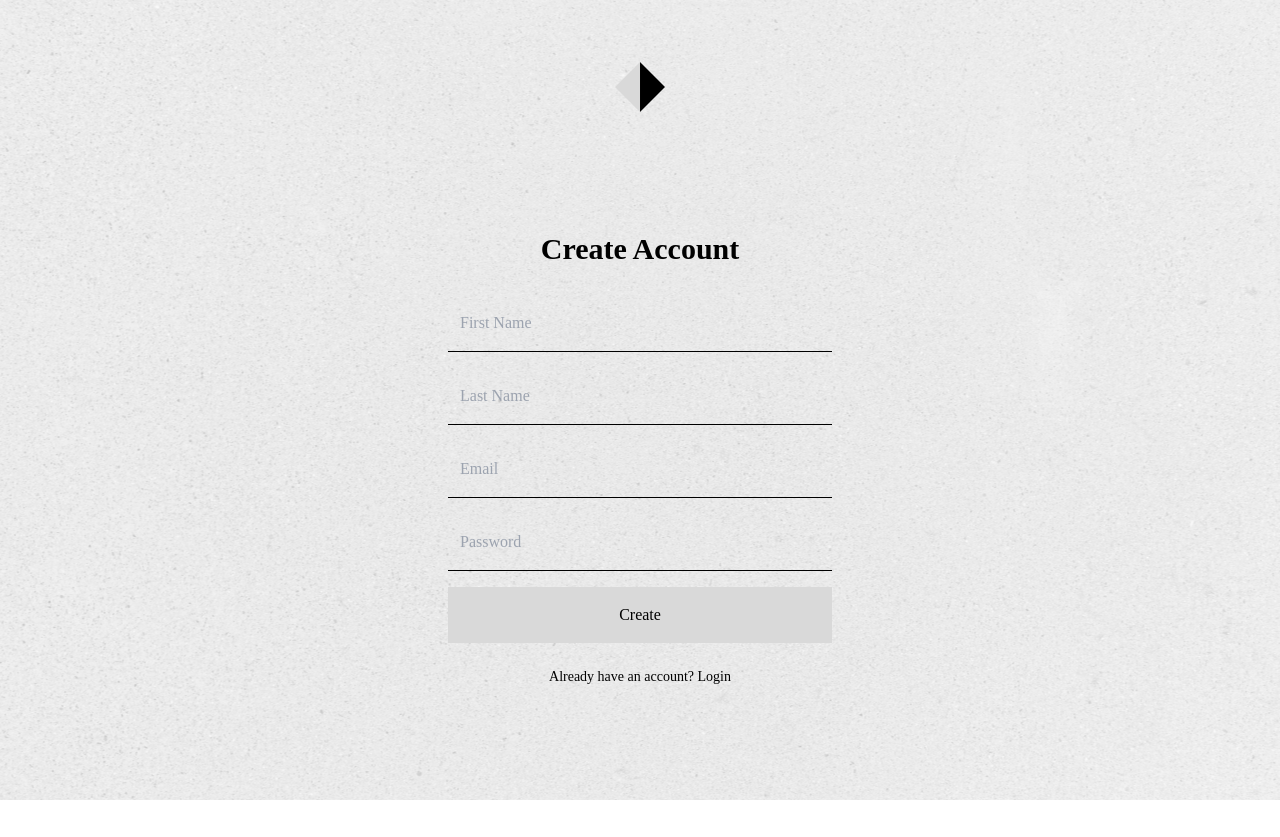
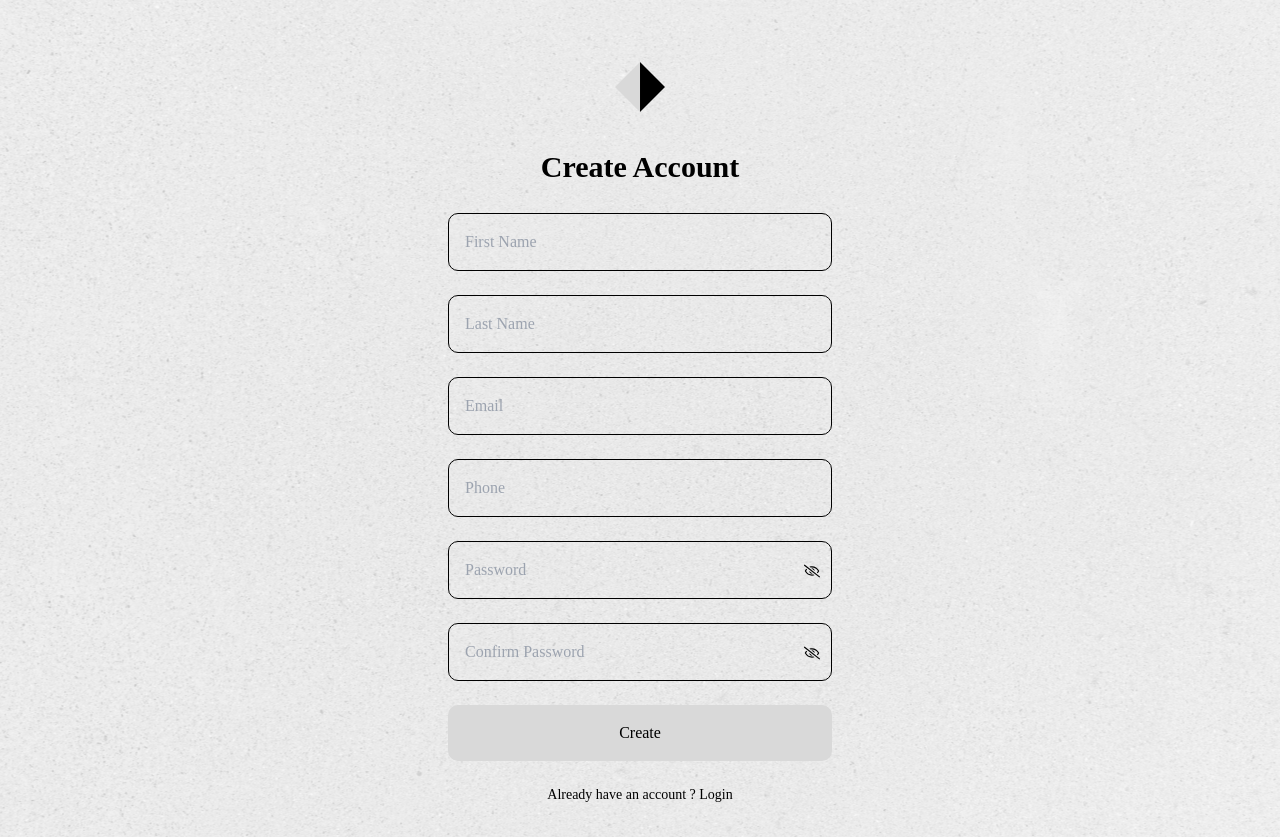
Before and after one commit to NaumanHaider868/clothing-frontend, a React (Create React App) app: page /register in a window 1280 px wide. Before the commit the page ends 800 px from the top, so only its background shows below. Built offline with nearby package versions, Linux system fonts and the light colour scheme.

Commit message:
added APIs for auth pages

```diff
--- a/src/App.js
+++ b/src/App.js
@@ -9,6 +9,8 @@ import Checkout from './pages/Public/Components/Checkout';
 import Cart from './pages/Public/Components/Cart';
 import Login from './pages/Public/auth/login';
 import Register from './pages/Public/auth/Register';
+import "react-toastify/dist/ReactToastify.css";
+import { ToastContainer } from 'react-toastify';
 
 export default function App() {
   return (
@@ -24,6 +26,7 @@ export default function App() {
         <Route path='/login' element={<Login />} />
         <Route path='/register' element={<Register />} />
       </Routes>
+      <ToastContainer />
     </>
   )
 }
--- a/src/assets/css/auth.scss
+++ b/src/assets/css/auth.scss
@@ -21,7 +21,11 @@
         }
     }
 
-    .b-bottom {
-        border-bottom: 1px solid;
+    .input-b {
+        border: 1px solid black;
+    }
+
+    .sl-bubble4 {
+        height: 24px;
     }
 }
--- a/src/pages/Public/auth/Register.jsx
+++ b/src/pages/Public/auth/Register.jsx
@@ -1,31 +1,73 @@
-import React from "react";
+import React, { useState } from "react";
 import "../../../assets/css/auth.scss";
-import { Link } from "react-router-dom";
+import { Link, useNavigate } from "react-router-dom";
 import { useForm } from "react-hook-form";
 import { yupResolver } from "@hookform/resolvers/yup";
 import * as yup from "yup";
+import PasswordField from "../shareFiles/PasswordField";
+import { api } from "../../../utlis/customAPI";
+import { toast } from "react-toastify";
+import { formatPlaceholder } from "../../../utlis/formatPlaceholder";
+import Loader from "react-js-loader";
 
-// Yup validation schema
 const schema = yup.object({
-  firstName: yup.string().required("First name is required"),
-  lastName: yup.string().required("Last name is required"),
+  first_name: yup.string().required("First name is required"),
+  last_name: yup.string().required("Last name is required"),
   email: yup
     .string()
     .email("Invalid email address")
     .required("Email is required"),
+  phone: yup
+    .string()
+    .matches(/^\+?[1-9]\d{1,14}$/, "Phone number must be in a valid format")
+    .required("Phone number is required"),
   password: yup
     .string()
-    .min(6, "Password must be at least 6 characters")
-    .required("Password is required"),
+    .min(8, "Password must be at least 8 characters")
+    .required("Password is required")
+    .matches(/[A-Z]/, "Password must contain at least one uppercase letter")
+    .matches(/[a-z]/, "Password must contain at least one lowercase letter")
+    .matches(/[0-9]/, "Password must contain at least one number")
+    .matches(
+      /[@$!%*?&#]/,
+      "Password must contain at least one special character"
+    ),
+  confirm_password: yup
+    .string()
+    .oneOf([yup.ref("password"), null], "Passwords must match")
+    .required("Confirm password is required"),
 });
 
 const Register = () => {
+  const navigate = useNavigate();
+  const [loading, setLoading] = useState(false);
+
   const {
     register,
     handleSubmit,
     formState: { errors },
   } = useForm({ resolver: yupResolver(schema) });
-  const onSubmit = (data) => console.log("Form Data:", data);
+
+  const onSubmit = (data) => {
+    setLoading(true);
+    api
+      .post("/auth/register", data)
+      .then((res) => {
+        toast.success(res.data.message);
+        const token = res.data.token;
+        localStorage.setItem("token", token);
+        navigate("/");
+      })
+      .catch((err) => {
+        const errorMessage =
+          err.response?.data?.message || "Something went wrong";
+        toast.error(errorMessage);
+        console.log(err);
+      })
+      .finally(() => {
+        setLoading(false);
+      });
+  };
 
   return (
     <div className="flex items-center auth register">
@@ -36,47 +78,60 @@ const Register = () => {
       </div>
       <div className="w-full max-w-md p-8 space-y-6 m-auto text-center">
         <h2 className="text-[30px] font-semibold">Create Account</h2>
-        <form onSubmit={handleSubmit(onSubmit)} className="space-y-4">
-          {["firstName", "lastName", "email", "password"].map((field, i) => (
-            <div key={i}>
+        <form onSubmit={handleSubmit(onSubmit)} className="space-y-6">
+          {["first_name", "last_name", "email", "phone"].map((field, i) => (
+            <div key={i} className="field-group">
               <input
+                id={field}
                 type={
-                  field === "password"
-                    ? "password"
-                    : field === "email"
+                  field === "email"
                     ? "email"
+                    : field === "phone"
+                    ? "tel"
                     : "text"
                 }
-                placeholder={
-                  errors[field]
-                    ? errors[field].message
-                    : field === "lastName"
-                    ? "Last Name"
-                    : field === "firstName"
-                    ? "First Name"
-                    : field.charAt(0).toUpperCase() + field.slice(1)
-                }
+                placeholder={formatPlaceholder(field)}
                 {...register(field)}
-                className={`w-full px-3 py-4 outline-none bg-transparent b-bottom ${
-                  errors[field]
-                    ? "placeholder-red-500 placeholder-font-bold"
-                    : ""
+                className={`w-full py-4 pl-4 pr-7 rounded-[10px] outline-none bg-transparent input-b ${
+                  errors[field] ? "border-red-500" : ""
                 }`}
               />
-              {/* {errors[field] && (
-                <span className="text-red-500">{errors[field].message}</span>
-              )} */}
+              {errors[field] && (
+                <p className="text-red-500 text-[14px] mt-1 ml-4 text-left">
+                  {errors[field]?.message}
+                </p>
+              )}
             </div>
           ))}
+
+          {[
+            { fieldName: "password", label: "Password" },
+            { fieldName: "confirm_password", label: "Confirm Password" },
+          ].map((item, i) => (
+            <div key={i} className="field-group">
+              <PasswordField
+                fieldName={item.fieldName}
+                label={item.label}
+                register={register}
+                error={errors[item.fieldName]?.message}
+              />
+            </div>
+          ))}
+
           <button
             type="submit"
-            className="w-full py-4 bg-[#D9D9D9] hover:bg-[#c7c5c5] transition-colors duration-300"
+            className="w-full py-4 bg-[#D9D9D9] rounded-[10px] hover:bg-[#c7c5c5] transition-colors duration-300"
+            disabled={loading}
           >
-            Create
+            {loading ? (
+              <Loader type="bubble-spin" bgColor="#000" size={30} />
+            ) : (
+              "Create"
+            )}
           </button>
         </form>
         <p className="text-sm text-center">
-          Already have an account?{" "}
+          Already have an account ?{" "}
           <Link to="/login" className="hover:underline cursor-pointer">
             Login
           </Link>
--- a/src/pages/Public/auth/login.jsx
+++ b/src/pages/Public/auth/login.jsx
@@ -1,15 +1,53 @@
 import React, { useState } from "react";
 import "../../../assets/css/auth.scss";
-import { Link } from "react-router-dom";
+import { Link, useNavigate } from "react-router-dom";
+import * as yup from "yup";
+import { useForm } from "react-hook-form";
+import { yupResolver } from "@hookform/resolvers/yup";
+import { api } from "../../../utlis/customAPI";
+import { toast } from "react-toastify";
+import PasswordField from "../shareFiles/PasswordField";
+import Loader from "react-js-loader";
+
+const schema = yup.object({
+  email: yup
+    .string()
+    .email("Invalid email address")
+    .required("Email is required"),
+  password: yup
+    .string()
+    .min(8, "Password must be at least 8 characters")
+    .required("Password is required"),
+});
 
 const Login = () => {
-  const [email, setEmail] = useState("");
-  const [password, setPassword] = useState("");
+  const navigate = useNavigate();
+  const [loading, setLoading] = useState(false);
+  const {
+    register,
+    handleSubmit,
+    formState: { errors },
+  } = useForm({ resolver: yupResolver(schema) });
 
-  const handleSubmit = (e) => {
-    e.preventDefault();
-    console.log("Email:", email);
-    console.log("Password:", password);
+  const onSubmit = (data) => {
+    setLoading(true);
+    api
+      .post("/auth/login", data)
+      .then((res) => {
+        toast.success(res.data.message);
+        const token = res.data.token;
+        localStorage.setItem("token", token);
+        navigate("/");
+      })
+      .catch((err) => {
+        const errorMessage =
+          err.response?.data?.message || "Something went wrong";
+        toast.error(errorMessage);
+        console.log(err);
+      })
+      .finally(() => {
+        setLoading(false);
+      });
   };
 
   return (
@@ -21,32 +59,48 @@ const Login = () => {
       </div>
       <div className="w-full max-w-md p-8 space-y-6 m-auto text-center">
         <h2 className="text-[30px] font-semibold">Login</h2>
-        <form onSubmit={handleSubmit} className="space-y-4">
-          <input
-            type="email"
-            placeholder="Email"
-            value={email}
-            onChange={(e) => setEmail(e.target.value)}
-            className="w-full px-3 py-4 outline-none bg-transparent b-bottom"
-          />
+        <form onSubmit={handleSubmit(onSubmit)} className="space-y-4">
+          {["email"].map((field, i) => (
+            <div key={i}>
+              <input
+                id={field}
+                type={field === "email" ? "email" : "text"}
+                placeholder={errors[field] ? errors[field].message : field}
+                {...register(field)}
+                className={`w-full py-4 pl-4 pr-7 rounded-[10px] outline-none bg-transparent input-b ${
+                  errors[field] ? "border-red-500" : ""
+                }`}
+              />
+              {errors[field] && (
+                <p className="text-red-500 text-[14px] mt-1 ml-4 text-left">
+                  {errors[field]?.message}
+                </p>
+              )}
+            </div>
+          ))}
 
-          <input
-            type="password"
-            placeholder="Password"
-            value={password}
-            onChange={(e) => setPassword(e.target.value)}
-            className="w-full px-3 py-4 outline-none bg-transparent b-bottom"
+          {/* Password Field */}
+          <PasswordField
+            fieldName="password"
+            label="Password"
+            register={register}
+            error={errors.password?.message}
           />
 
           <button
             type="submit"
-            className="w-full py-4 bg-[#D9D9D9] hover:bg-[#c7c5c5] transition-colors duration-300"
+            className="w-full py-4 bg-[#D9D9D9] rounded-[10px] hover:bg-[#c7c5c5] transition-colors duration-300"
+            disabled={loading}
           >
-            Login
+            {loading ? (
+              <Loader type="bubble-spin" bgColor="#000" size={30} />
+            ) : (
+              "Login"
+            )}
           </button>
         </form>
         <p className="text-sm text-center">
-          Don't have an account?{" "}
+          Don't have an account ?{" "}
           <Link to="/register" className="hover:underline cursor-pointer">
             Create Account
           </Link>
--- /dev/null
+++ b/src/pages/Public/shareFiles/PasswordField.js
@@ -0,0 +1,33 @@
+import React, { useState } from "react";
+import { FaRegEye, FaRegEyeSlash } from "react-icons/fa";
+
+const PasswordField = ({ fieldName, label, register, error }) => {
+    const [showPassword, setShowPassword] = useState(false);
+
+    return (
+        <div className="field-group">
+            <div className="relative">
+                <input
+                    id={fieldName}
+                    type={showPassword ? "text" : "password"}
+                    placeholder={label?.replace("_", " ")}
+                    {...register(fieldName)}
+                    className={`w-full py-4 pl-4 pr-7 rounded-[10px] outline-none bg-transparent input-b ${error ? "border-red-500" : ""
+                        }`}
+                />
+                <span
+                    onClick={() => setShowPassword(!showPassword)}
+                    className="absolute right-[12px] bottom-[20px] cursor-pointer"
+                >
+                    {showPassword ? <FaRegEye /> : <FaRegEyeSlash />}
+                </span>
+
+            </div>
+            {error && (
+                <p className="text-red-500 text-[14px] mt-1 ml-4 text-left">{error}</p>
+            )}
+        </div>
+    );
+};
+
+export default PasswordField;
--- /dev/null
+++ b/src/utlis/customAPI.js
@@ -0,0 +1,45 @@
+import axios from "axios";
+
+const baseURL = process.env.REACT_APP_API_URL;
+
+const axiosInstance = axios.create({
+  baseURL: baseURL,
+  timeout: 600000
+});
+
+
+axiosInstance.interceptors.request.use(
+  async (config) => {
+    config.headers['Accept'] = `application/json`;
+    config.headers["Authorization"] = 'Bearer ' + localStorage.getItem("token");
+
+    return config;
+  },
+)
+
+axiosInstance.interceptors.response.use(response => {
+  return response;
+}, error => {
+  if (error.response?.status === 401) {
+    window.location.href = '/';
+    localStorage.removeItem("token");
+  }
+  return Promise.reject(error);
+});
+
+export const api = {
+
+  get(url) {
+    return axiosInstance.get(url)
+  },
+  post(url, data) {
+    return axiosInstance.post(url, data)
+  },
+  put(url, data) {
+    return axiosInstance.put(url, data)
+  },
+
+  delete(url, id) {
+    return axiosInstance.delete(url, id)
+  }
+};
--- /dev/null
+++ b/src/utlis/formatPlaceholder.js
@@ -0,0 +1,8 @@
+export const formatPlaceholder = (field) => {
+    if (field === "email") return "Email";
+    if (field === "first_name") return "First Name";
+    if (field === "last_name") return "Last Name";
+    return field
+        .replace("_", " ")
+        .replace(/^\w/, (c) => c.toUpperCase());
+};
```
Also changed, not shown: package.json (+5 -2 lines), 2 other files (tests, documents, lock files or other folders).
